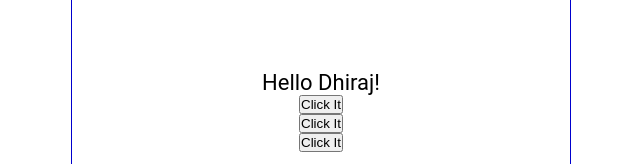
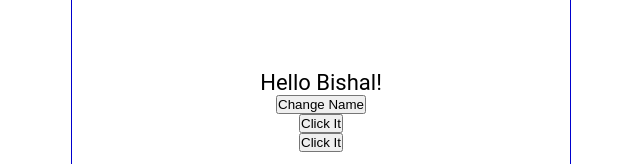
Before and after one commit to Bishal1998/learn_react, a React (Create React App) app: page / in a window 1280 px wide. Shown: the part 297-461 px from the top of the page, without its empty margins (319-959 px from the left). Built offline with nearby package versions, Linux system fonts and the light colour scheme.

Commit message:
useState

```diff
--- a/src/Content.js
+++ b/src/Content.js
@@ -1,14 +1,21 @@
+import { useState } from "react";
+
 const Content = () => {
+
+    const [name, setName] = useState('Bishal');
+
+    const [count, setCount] = useState(0);
 
     const handleNameChange = () => {
     const names = ['Bishal', 'Dhiraj', 'Sachin'];
     const int = Math.floor(Math.random()*3);
-    return names[int];
+    setName(names[int]);
   }
 
 
   const handleClick = () => {
-      console.log('You clicked it')
+      setCount(count+1);
+      console.log(count)
   }
 
     const handleClick2 = (name) => {
@@ -22,10 +29,10 @@
     return (
         <main>
             <p>
-                Hello {handleNameChange()}!
+                Hello {name}!
             </p>
-            <button onClick={handleClick}>Click It</button>
-            <button onClick={() => {handleClick2('Bishal')}}>Click It</button>
+            <button onClick={handleNameChange}>Change Name</button>
+            <button onClick= {handleClick}>Click It</button>
             <button onClick={(e) => {handleClick3(e)}}>Click It</button>
         </main>
     );
```
